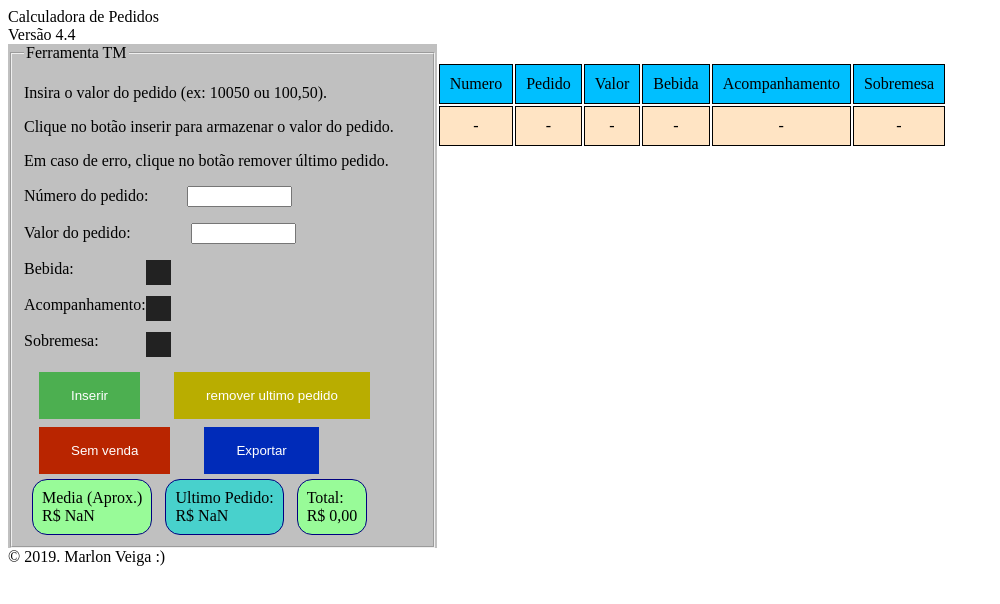
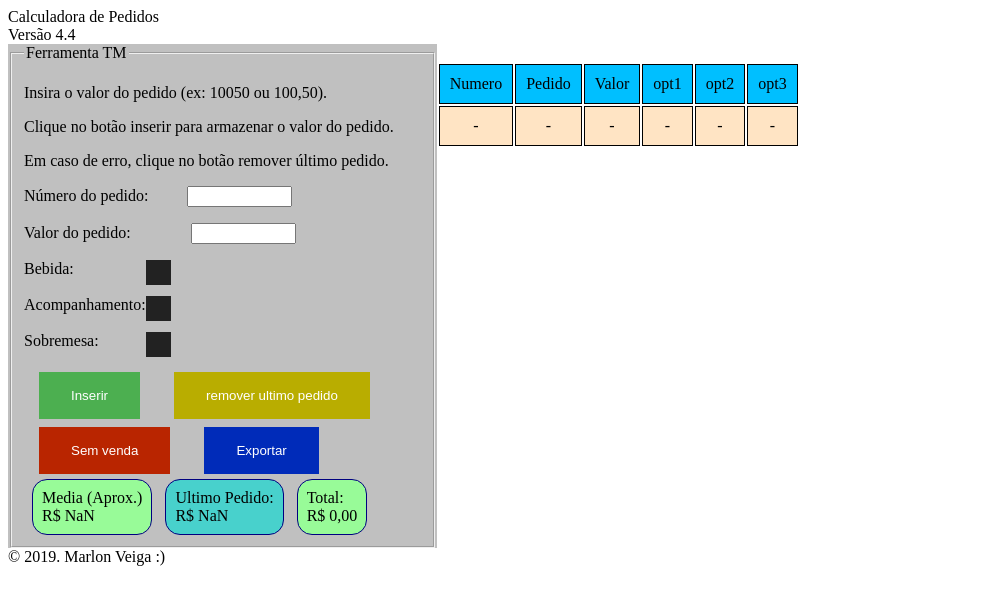
Before and after one commit to mvsant/vendamedia-vanilla, a plain HTML site: page betas.html in a window 1280 px wide. Both pictures are taken after a click on the button "remover ultimo pedido". Shown: the whole page, without its empty margins (0-1000 px from the left). Drawn offline with Linux system fonts and the light colour scheme.

Commit message:
generalização de variaveis

```diff
--- a/betas.html
+++ b/betas.html
@@ -170,7 +170,7 @@
             return y;
         }
         function getExtra1() {
-            var x = document.getElementById("bebida");
+            var x = document.getElementById("opt1");
             if (x.checked == false) {
                 return 0;
             }
@@ -179,7 +179,7 @@
             }
         }
         function getExtra2() {
-            var x = document.getElementById("acompanhamento");
+            var x = document.getElementById("opt2");
             if (x.checked == false) {
                 return 0;
             }
@@ -188,7 +188,7 @@
             }
         }
         function getExtra3() {
-            var x = document.getElementById("sobremesa");
+            var x = document.getElementById("opt3");
             if (x.checked == false) {
                 return 0;
             }
@@ -200,9 +200,9 @@
         /*criação das listas*/
         var colunaPedido = [];
         var colunaValor = [];
-        var colunaBebida = [];
-        var colunaAcompanhamento = [];
-        var colunaSobremesa = [];
+        var colunaopt1 = [];
+        var colunaopt2 = [];
+        var colunaopt3 = [];
 
         /*tratamento do valor de entrada (dinheiro)*/
         function trataSaida(preco) {
@@ -215,18 +215,18 @@
         function apagador() {
             document.getElementById("numeroPedido").value = null;
             document.getElementById("valorPedido").value = null;
-            document.getElementById("bebida").checked = false;
-            document.getElementById("acompanhamento").checked = false;
-            document.getElementById("sobremesa").checked = false;
+            document.getElementById("opt1").checked = false;
+            document.getElementById("opt2").checked = false;
+            document.getElementById("opt3").checked = false;
         }
 
         /*Função principal*/
         function adicionarPedido() {
             colunaPedido.push(getPedido());
             colunaValor.push(getValor());
-            colunaBebida.push(getExtra1());
-            colunaAcompanhamento.push(getExtra2());
-            colunaSobremesa.push(getExtra3());
+            colunaopt1.push(getExtra1());
+            colunaopt2.push(getExtra2());
+            colunaopt3.push(getExtra3());
             score();
             achaNan();
             apagador();
@@ -237,9 +237,9 @@
         function removerPedido() {
             colunaPedido.pop(getPedido());
             colunaValor.pop(getValor());
-            colunaBebida.pop(getExtra1());
-            colunaAcompanhamento.pop(getExtra2());
-            colunaSobremesa.pop(getExtra3());
+            colunaopt1.pop(getExtra1());
+            colunaopt2.pop(getExtra2());
+            colunaopt3.pop(getExtra3());
             score();
             apagador();
         }
@@ -259,9 +259,9 @@
         /*// gera tabela - função original
         function geraTabela() {
             var len = colunaPedido.length;
-            saida4.innerHTML = "<tr style= 'background-color:deepskyblue'><td>Numero</td><td>Pedido</td><td>Valor</td><td>Bebida</td><td>Acompanhamento</td><td>Sobremesa</td></tr>";
+            saida4.innerHTML = "<tr style= 'background-color:deepskyblue'><td>Numero</td><td>Pedido</td><td>Valor</td><td>opt1</td><td>opt2</td><td>opt3</td></tr>";
             for (var i = 0; i < len; i++) {
-                saida4.innerHTML += "<tr><td> No: " + i + "</td><td>" + colunaPedido[i] + "</td><td> R$ " + trataSaida(colunaValor[i]) + "</td><td>" + colunaBebida[i] + "</td><td>" + colunaAcompanhamento[i] + "</td><td>" + colunaSobremesa[i] + "</td></tr>";
+                saida4.innerHTML += "<tr><td> No: " + i + "</td><td>" + colunaPedido[i] + "</td><td> R$ " + trataSaida(colunaValor[i]) + "</td><td>" + colunaopt1[i] + "</td><td>" + colunaopt2[i] + "</td><td>" + colunaopt3[i] + "</td></tr>";
             }
         }*/
 
@@ -272,11 +272,11 @@
             var revs = totalGeral / colunaPedido.length;
             //cabeçalho da tabela
             var head1 = "<tr style= 'background-color:deepskyblue'><td>Numero</td><td>Pedido</td>";
-            var head2 = "</td><td>Valor</td><td>Bebida</td><td>Acompanhamento</td><td>Sobremesa</td>";
+            var head2 = "</td><td>Valor</td><td>opt1</td><td>opt2</td><td>opt3</td>";
             var head3 = "<td></td><td></td><td>Contatos</td><td>Pedidos</td><td>Reversao</td><td>Media</td><td>valor Total</td></tr>";
             // Criação da primeira linha & Tratamento de valores nulos (Corner case)
             var line1_1 = "<tr><td> No: " + 1 + "</td><td>" + colunaPedido[0] + "</td><td> R$ " + trataSaida(colunaValor[0]) + "</td>";
-            var line1_2 = "<td>" + colunaBebida[0] + "</td><td>" + colunaAcompanhamento[0] + "</td><td>" + colunaSobremesa[0] + "</td>";
+            var line1_2 = "<td>" + colunaopt1[0] + "</td><td>" + colunaopt2[0] + "</td><td>" + colunaopt3[0] + "</td>";
             var line1_3 = "<td></td><td></td><td>" + totalGeral + "</td><td>" + colunaPedido.length + "</td><td>" + (revs).toFixed(2) + "</td><td>R$ " + trataSaida(media()) + "</td><td>R$ " + trataSaida(total()) + "</td></tr>";
             if (isNaN(media())) {
                 line1_1 = "<tr><td> - </td><td> - </td><td> - </td>";
@@ -291,7 +291,7 @@
                 //criação das linhas de 2 até N
                 for (var i = 1; i < len; i++) {
                     line1_1 = "<tr><td> No: " + (i + 1) + "</td><td>" + colunaPedido[i] + "</td><td> R$ " + trataSaida(colunaValor[i]) + "</td>";
-                    line1_2 = "<td>" + colunaBebida[i] + "</td><td>" + colunaAcompanhamento[i] + "</td><td>" + colunaSobremesa[i] + "</td>";
+                    line1_2 = "<td>" + colunaopt1[i] + "</td><td>" + colunaopt2[i] + "</td><td>" + colunaopt3[i] + "</td>";
                     saida4.innerHTML += line1_1.concat(line1_2);
 
                 }
@@ -361,9 +361,9 @@
                 <p>Em caso de erro, clique no botão remover último pedido.</p>
                 <p><label>Número do pedido:</label> <input id="numeroPedido" type="text" size="10" /></p>
                 <p>Valor do pedido: <input id="valorPedido" type="text" size="10" /></p>
-                <label class="chec">Bebida: <input id="bebida" type="checkbox" /><span class="new"></span></label><br>
-                <label class="chec">Acompanhamento: <input id="acompanhamento" type="checkbox" /><span class="new"></span></label><br>
-                <label class="chec">Sobremesa: <input id="sobremesa" type="checkbox" /><span class="new"></span></label><br>
+                <label class="chec">Bebida: <input id="opt1" type="checkbox" /><span class="new"></span></label><br>
+                <label class="chec">Acompanhamento: <input id="opt2" type="checkbox" /><span class="new"></span></label><br>
+                <label class="chec">Sobremesa: <input id="opt3" type="checkbox" /><span class="new"></span></label><br>
                 <input id="btInsere" type="button" value="Inserir" onclick="adicionarPedido()" />
                 <input id="btRemove" type="button" value="remover ultimo pedido" onclick="removerPedido()" /><br>
                 <input id="btSemV" type="button" value="Sem venda" onclick="semConv()" />
```
